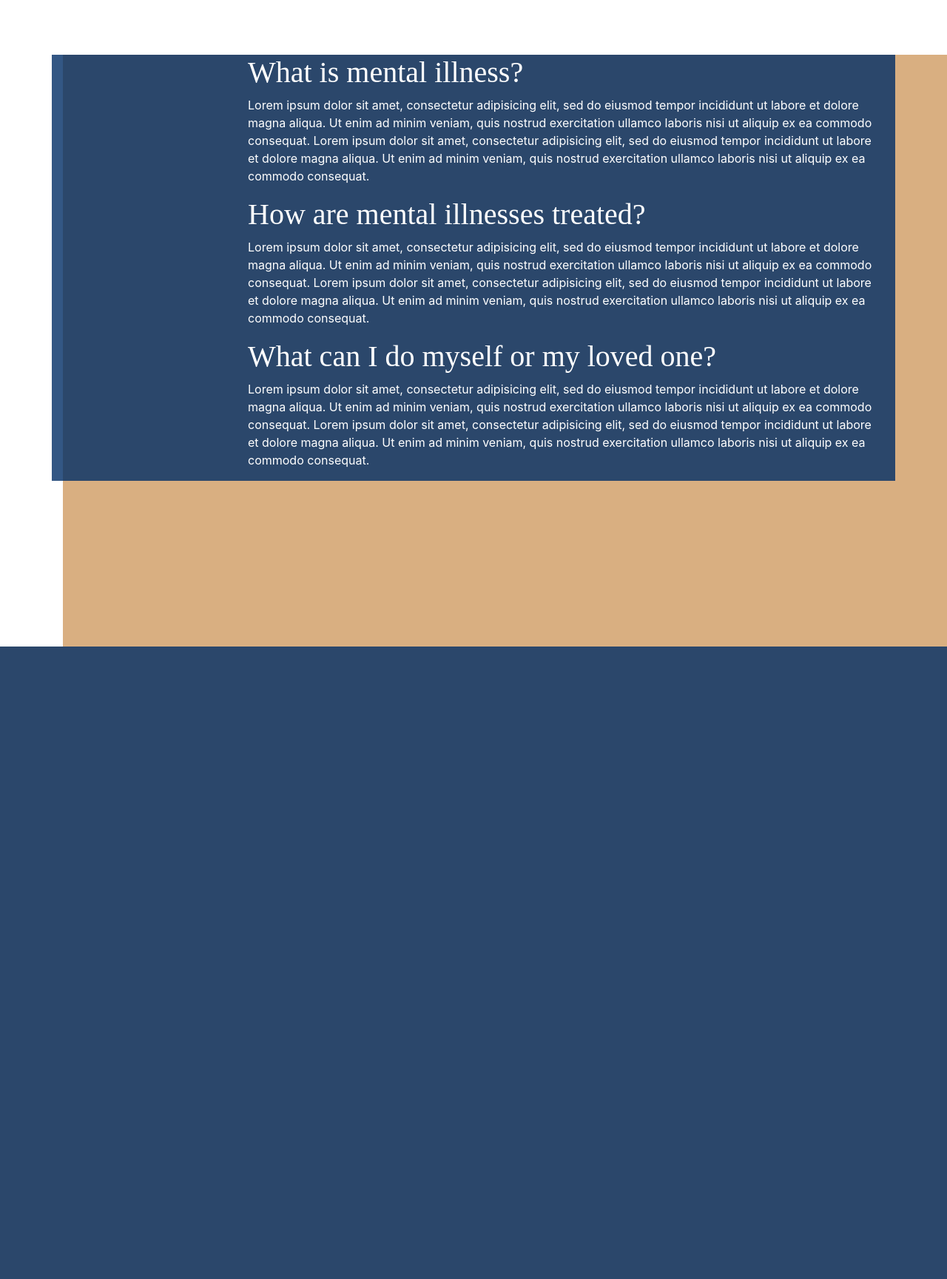
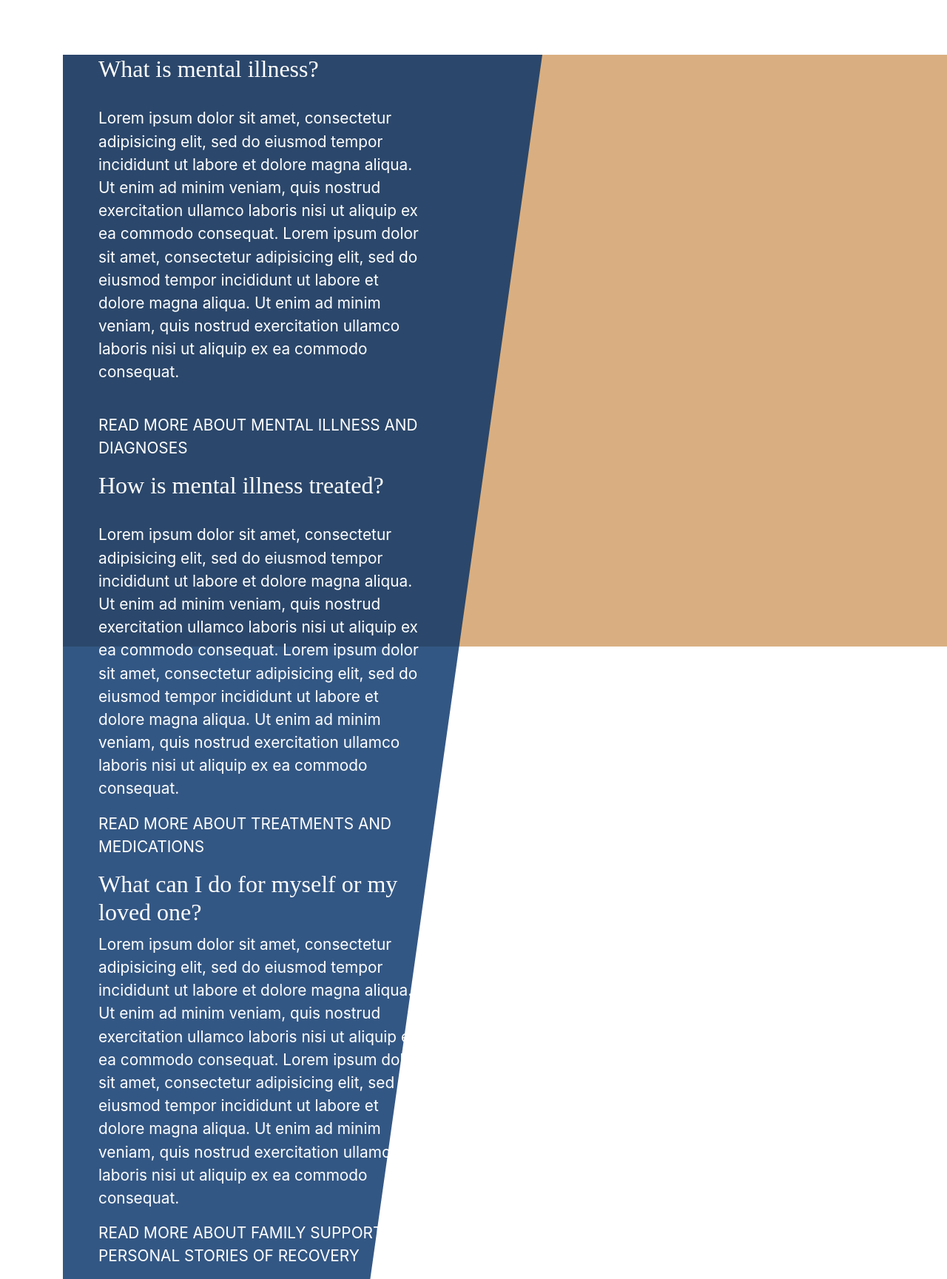
Before and after one commit to hubbub-inc/nami_web, a Django app: page /education in a window 1280 px wide; the page is wider, and only the part inside the window is pictured. Shown: the part 126-1855 px from the top of that part at 74% size. Before the commit the page ends 1000 px from the top of that part, so only its background shows below. Run offline with Django 3.2, Linux system fonts and the light colour scheme; some libraries are stand-ins or nearby versions.

Commit message:
update education template

```diff
--- a/main/templates/home/education.html
+++ b/main/templates/home/education.html
@@ -2,36 +2,25 @@
 
 {% block content %}
 <div class="overlay"></div>
+<div class="masthead">
+      <div class="masthead-bg"></div>
 
-      <div class="masthead-bg"></div>
-<div class="row">
-    <div class="col" style="background-color: rgba(0, 46, 102, 0.8)">
-<div class="masthead-content text-white py-5 py-md-0">
-<div class="w3-main" style="margin-left:250px">
+    <div class="row h-900">
 
-  <div class="w3-row w3-padding-64">
-    <div class="w3-twothird w3-container">
-      <h1 class="w3-text-teal">What is mental illness?</h1>
-      <p>Lorem ipsum dolor sit amet, consectetur adipisicing elit, sed do eiusmod tempor incididunt ut labore et dolore magna aliqua. Ut enim ad minim veniam, quis nostrud exercitation ullamco laboris nisi ut aliquip ex ea commodo consequat. Lorem ipsum
-        dolor sit amet, consectetur adipisicing elit, sed do eiusmod tempor incididunt ut labore et dolore magna aliqua. Ut enim ad minim veniam, quis nostrud exercitation ullamco laboris nisi ut aliquip ex ea commodo consequat.</p>
-    </div>
+          <div class="col-12 my-auto">
+            <div class="masthead-content text-white py-5 py-md-0">
+            <h2>What is mental illness?</h2>
+            <br/>
+            <p>Lorem ipsum dolor sit amet, consectetur adipisicing elit, sed do eiusmod tempor incididunt ut labore et dolore magna aliqua. Ut enim ad minim veniam, quis nostrud exercitation ullamco laboris nisi ut aliquip ex ea commodo consequat. Lorem ipsum dolor sit amet, consectetur adipisicing elit, sed do eiusmod tempor incididunt ut labore et dolore magna aliqua. Ut enim ad minim veniam, quis nostrud exercitation ullamco laboris nisi ut aliquip ex ea commodo consequat.</p>
+            <br/><p>READ MORE ABOUT MENTAL ILLNESS AND DIAGNOSES</p>
+             <h2>How is mental illness treated?</h2>
+            <br/>
+            <p>Lorem ipsum dolor sit amet, consectetur adipisicing elit, sed do eiusmod tempor incididunt ut labore et dolore magna aliqua. Ut enim ad minim veniam, quis nostrud exercitation ullamco laboris nisi ut aliquip ex ea commodo consequat. Lorem ipsum dolor sit amet, consectetur adipisicing elit, sed do eiusmod tempor incididunt ut labore et dolore magna aliqua. Ut enim ad minim veniam, quis nostrud exercitation ullamco laboris nisi ut aliquip ex ea commodo consequat.</p>
+           <p>READ MORE ABOUT TREATMENTS AND MEDICATIONS</p>
+             <h2>What can I do for myself or my loved one?</h2>
 
-  </div>
+            <p>Lorem ipsum dolor sit amet, consectetur adipisicing elit, sed do eiusmod tempor incididunt ut labore et dolore magna aliqua. Ut enim ad minim veniam, quis nostrud exercitation ullamco laboris nisi ut aliquip ex ea commodo consequat. Lorem ipsum dolor sit amet, consectetur adipisicing elit, sed do eiusmod tempor incididunt ut labore et dolore magna aliqua. Ut enim ad minim veniam, quis nostrud exercitation ullamco laboris nisi ut aliquip ex ea commodo consequat.</p>
+         <p>READ MORE ABOUT FAMILY SUPPORT AND PERSONAL STORIES OF RECOVERY</p>
 
-  <div class="w3-row">
-    <div class="w3-twothird w3-container">
-      <h1 class="w3-text-teal">How are mental illnesses treated?</h1>
-      <p>Lorem ipsum dolor sit amet, consectetur adipisicing elit, sed do eiusmod tempor incididunt ut labore et dolore magna aliqua. Ut enim ad minim veniam, quis nostrud exercitation ullamco laboris nisi ut aliquip ex ea commodo consequat. Lorem ipsum
-        dolor sit amet, consectetur adipisicing elit, sed do eiusmod tempor incididunt ut labore et dolore magna aliqua. Ut enim ad minim veniam, quis nostrud exercitation ullamco laboris nisi ut aliquip ex ea commodo consequat.</p>
-    </div>
-
-    <h1 class="w3-text-teal">What can I do myself or my loved one?</h1>
-      <p>Lorem ipsum dolor sit amet, consectetur adipisicing elit, sed do eiusmod tempor incididunt ut labore et dolore magna aliqua. Ut enim ad minim veniam, quis nostrud exercitation ullamco laboris nisi ut aliquip ex ea commodo consequat. Lorem ipsum
-        dolor sit amet, consectetur adipisicing elit, sed do eiusmod tempor incididunt ut labore et dolore magna aliqua. Ut enim ad minim veniam, quis nostrud exercitation ullamco laboris nisi ut aliquip ex ea commodo consequat.</p>
-    </div>
-
-  </div>
-  </div></div>
-</div>
-
+</div></div></div>
 {% endblock %}
```
